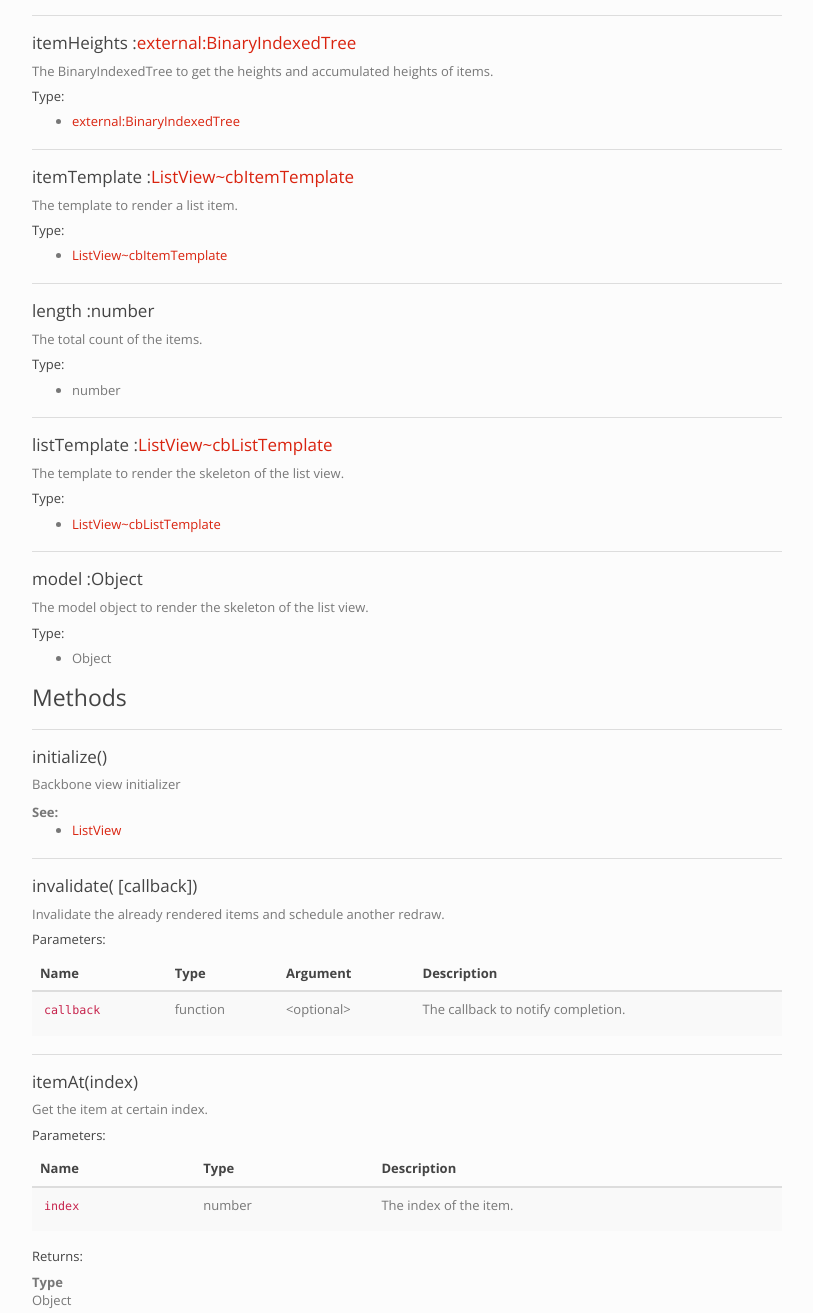
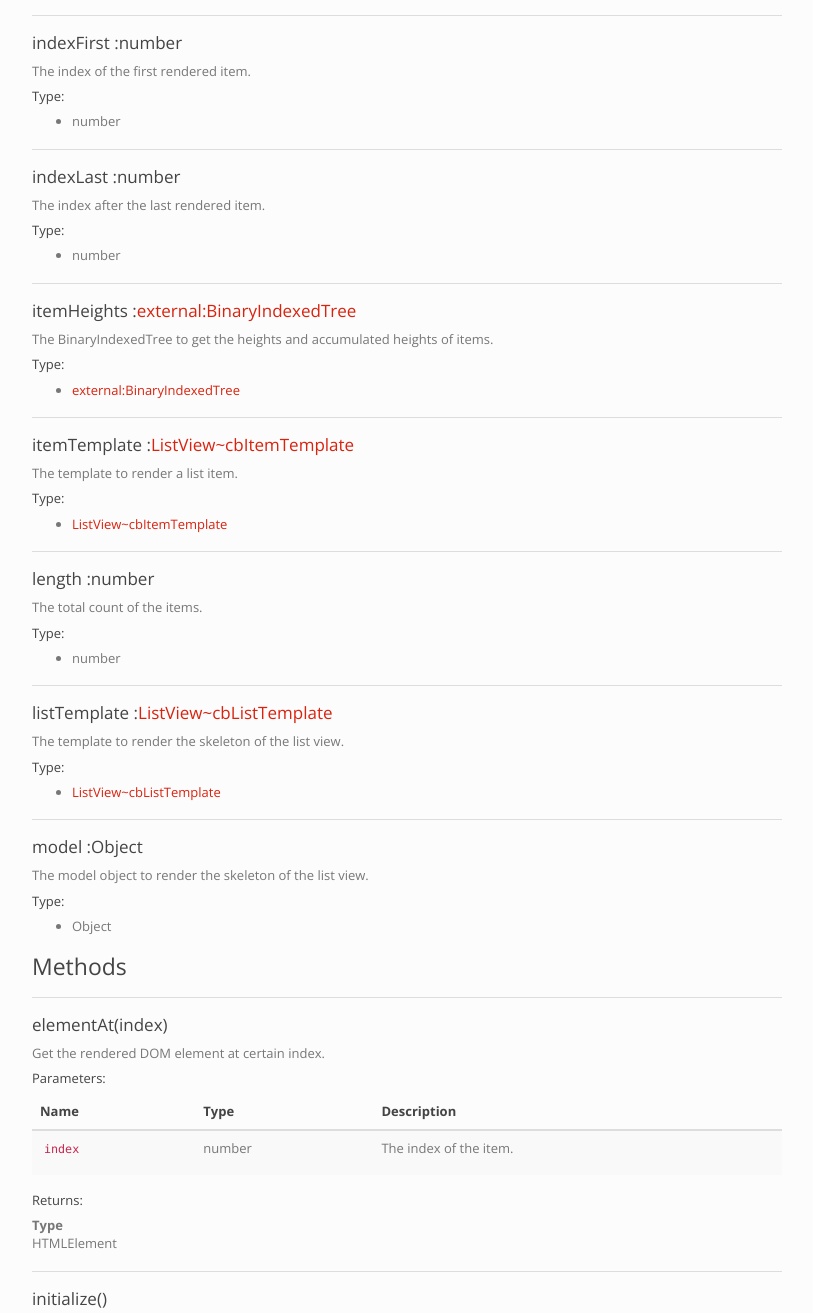
Before and after one commit to microsoft/backbone-virtualized-listview, a plain HTML site: page ListView.html in a window 1280 px wide. Shown: the part 792-2105 px from the top of the page, without its empty margins (38-851 px from the left). Drawn offline with nearby package versions, Linux system fonts and the light colour scheme.

Commit message:
update docs for v0.5.1

```diff
--- a/ListView.html
+++ b/ListView.html
@@ -422,6 +422,148 @@
 
 
 <hr>
+<dt class="name" id="indexFirst">
+    <h4><span class="type-signature"></span>indexFirst<span class="type-signature"> :number</span></h4>
+
+
+</dt>
+<dd>
+
+    <div class="description">
+        <p>The index of the first rendered item.</p>
+    </div>
+
+
+
+        <h5>Type:</h5>
+        <ul>
+            <li>
+
+<span class="param-type">number</span>
+
+
+
+            </li>
+        </ul>
+
+
+
+<dl class="details">
+
+
+
+
+
+
+
+
+
+
+
+
+
+
+
+
+
+
+
+
+
+
+
+
+
+
+
+
+
+
+
+
+
+
+
+</dl>
+
+
+
+</dd>
+
+
+
+<hr>
+<dt class="name" id="indexLast">
+    <h4><span class="type-signature"></span>indexLast<span class="type-signature"> :number</span></h4>
+
+
+</dt>
+<dd>
+
+    <div class="description">
+        <p>The index after the last rendered item.</p>
+    </div>
+
+
+
+        <h5>Type:</h5>
+        <ul>
+            <li>
+
+<span class="param-type">number</span>
+
+
+
+            </li>
+        </ul>
+
+
+
+<dl class="details">
+
+
+
+
+
+
+
+
+
+
+
+
+
+
+
+
+
+
+
+
+
+
+
+
+
+
+
+
+
+
+
+
+
+
+
+</dl>
+
+
+
+</dd>
+
+
+
+<hr>
 <dt class="name" id="itemHeights">
     <h4><span class="type-signature"></span>itemHeights<span class="type-signature"> :<a href="external-BinaryIndexedTree.html">external:BinaryIndexedTree</a></span></h4>
 
@@ -781,6 +923,154 @@
         <h3 class="subsection-title">Methods</h3>
 
         <dl>
+
+<hr>
+<dt>
+    <h4 class="name" id="elementAt"><span class="type-signature"></span>elementAt(index)</h4>
+
+
+</dt>
+<dd>
+
+
+    <div class="description">
+        <p>Get the rendered DOM element at certain index.</p>
+    </div>
+
+
+
+
+
+
+
+
+        <h5>Parameters:</h5>
+
+
+<table class="params table table-striped">
+    <thead>
+    <tr>
+
+        <th>Name</th>
+
+
+        <th>Type</th>
+
+
+
+
+
+        <th class="last">Description</th>
+    </tr>
+    </thead>
+
+    <tbody>
+
+
+        <tr>
+
+                <td class="name"><code>index</code></td>
+
+
+            <td class="type">
+
+
+<span class="param-type">number</span>
+
+
+
+
+            </td>
+
+
+
+
+
+            <td class="description last"><p>The index of the item.</p></td>
+        </tr>
+
+
+    </tbody>
+</table>
+
+
+
+
+<dl class="details">
+
+
+
+
+
+
+
+
+
+
+
+
+
+
+
+
+
+
+
+
+
+
+
+
+
+
+
+
+
+
+
+
+
+
+
+</dl>
+
+
+
+
+
+
+
+
+
+
+
+
+
+    <h5>Returns:</h5>
+
+
+
+
+<dl>
+    <dt>
+        Type
+    </dt>
+    <dd>
+
+<span class="param-type">HTMLElement</span>
+
+
+
+    </dd>
+</dl>
+
+
+
+
+
+</dd>
+
+
 
 <hr>
 <dt>
@@ -1494,45 +1784,7 @@
                 </td>
 
 
-            <td class="description last"><p>The position of the item.</p></td>
-        </tr>
-
-
-
-        <tr>
-
-                <td class="name"><code>callback</code></td>
-
-
-            <td class="type">
-
-
-<span class="param-type">function</span>
-
-
-
-
-            </td>
-
-
-                <td class="attributes">
-
-                    &lt;optional><br>
-
-
-
-
-
-                </td>
-
-
-
-                <td class="default">
-
-                </td>
-
-
-            <td class="description last"><p>The callback to notify completion.</p>
+            <td class="description last"><p>The position of the item.</p>
 <p>The valid positions are</p>
 <ul>
 <li><code>'default'</code>, if the item is above the viewport top, scroll it to the
@@ -1543,6 +1795,44 @@ otherwise, keep the viewport unchanged.</li>
 <li><code>'bottom'</code>, scroll the item to the bottom of the viewport.</li>
 <li><code>{number}</code>, scroll the item to the given offset from the viewport top.</li>
 </ul></td>
+        </tr>
+
+
+
+        <tr>
+
+                <td class="name"><code>callback</code></td>
+
+
+            <td class="type">
+
+
+<span class="param-type">function</span>
+
+
+
+
+            </td>
+
+
+                <td class="attributes">
+
+                    &lt;optional><br>
+
+
+
+
+
+                </td>
+
+
+
+                <td class="default">
+
+                </td>
+
+
+            <td class="description last"><p>The callback to notify completion.</p></td>
         </tr>
 
 
@@ -1633,6 +1923,8 @@ otherwise, keep the viewport unchanged.</li>
 <p><strong>events</strong>: The events hash in form of <code>{ &quot;event selector&quot;: callback }</code>.</p>
 <ul>
 <li>Refer to <a href="http://backbonejs.org/#View-events">Backbone.View~events</a></li>
+<li>In addition to the DOM events, it can also handle the <code>'willRedraw'</code> and
+<code>'didRedraw'</code> events of the list view.</li>
 <li><strong>Note</strong>: The callback <strong>MUST</strong> be a function. Member function names are
 not supported.</li>
 </ul>
@@ -2558,7 +2850,7 @@ scroll bar is adjusted overtime.</li>
 <span class="jsdoc-message">
 	Documentation generated by <a href="https://github.com/jsdoc3/jsdoc">JSDoc 3.4.0</a>
 
-		on 2016-07-26T10:31:24+08:00
+		on 2016-07-26T12:53:31+08:00
 
 	using the <a href="https://github.com/docstrap/docstrap">DocStrap template</a>.
 </span>
```
Also changed, not shown: classes.list.html (+1 -1 lines), external-BinaryIndexedTree.html (+1 -1 lines), externals.list.html (+1 -1 lines), index.html (+1 -1 lines), quicksearch.html (+1 -1 lines).
